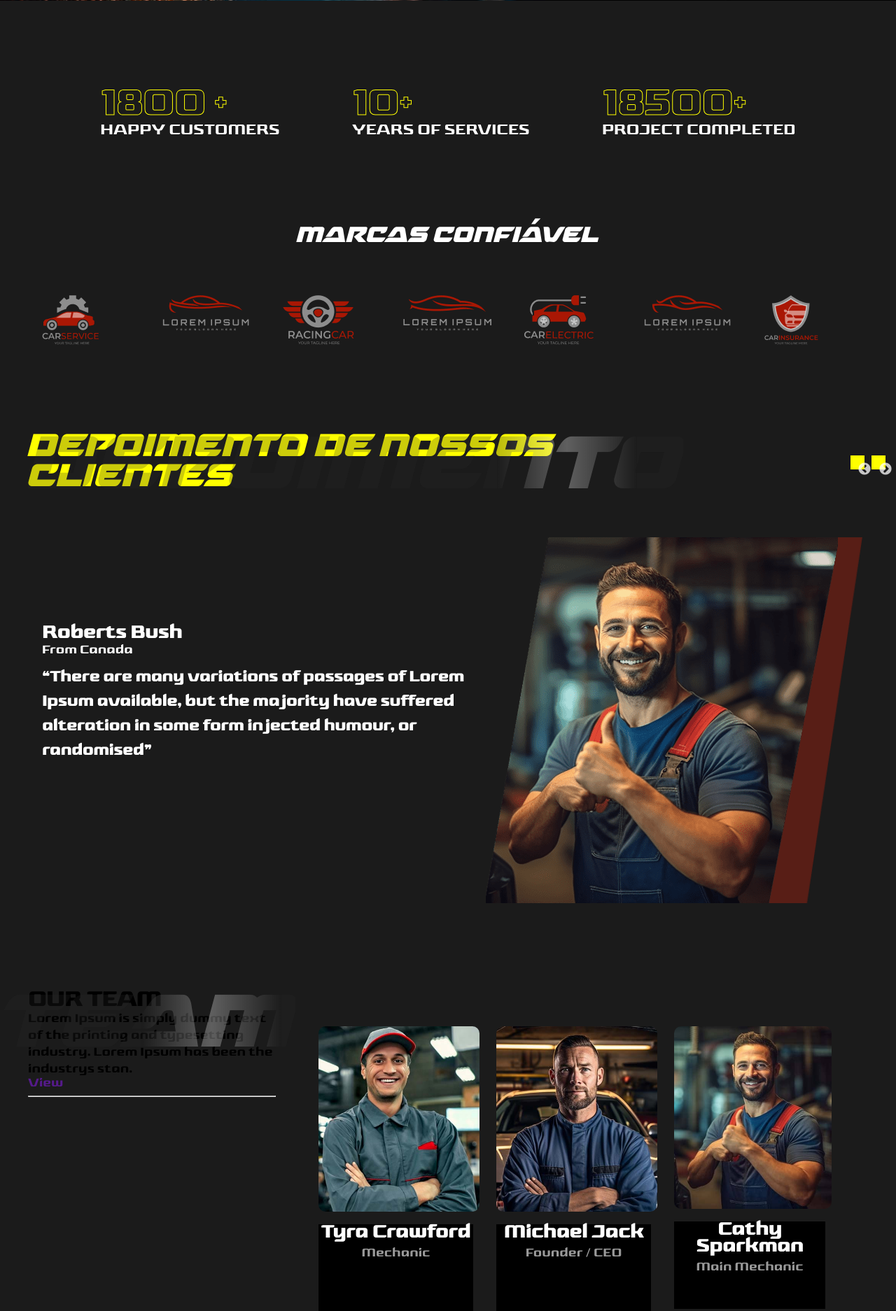
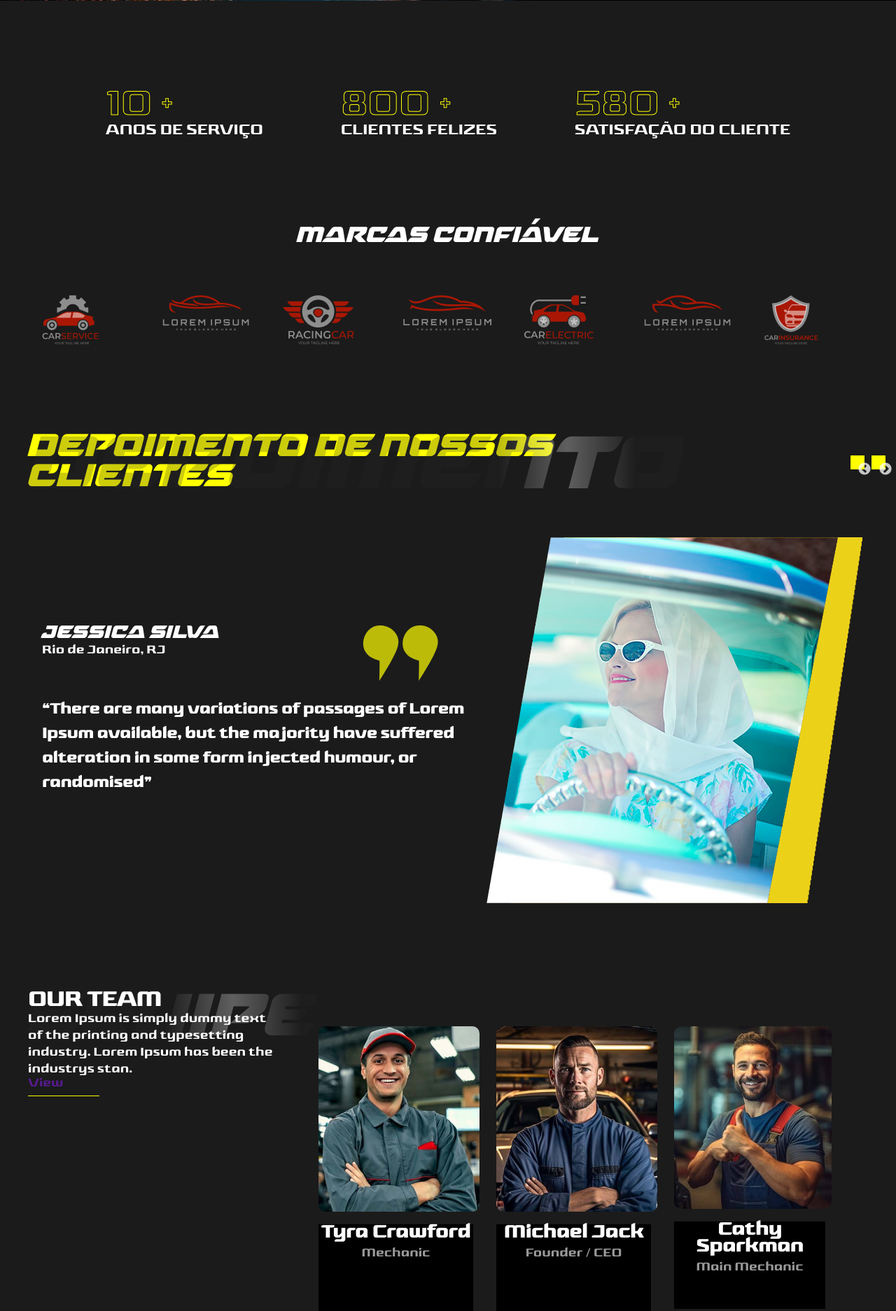
Before and after one commit to IngridvS/kioficina, a PHP site: page / in a window 1280 px wide. Shown: the part 4380-6254 px from the top of the page at 70% size. Run offline with PHP 8.4, Linux system fonts and the light colour scheme; some libraries are stand-ins or nearby versions.

Commit message:
add ajustes finais

```diff
--- a/index.html
+++ b/index.html
@@ -479,7 +479,7 @@
         <div class="espaco"></div>
 
         <div class="video">
-            <a href="https://www.youtube.com/watch?v=zgN373ZDtJg" data-lity>
+            <a href="../kioficina/video/hero-bg-video-2.mp4" data-lity>
                 <span class="butto">
                     <span></span>
                 </span>
@@ -491,16 +491,16 @@
             <article class="site">
                 <div>
                     <div>
-                        <h4>1800 +</h4>
-                        <p>HAPPY CUSTOMERS</p>
+                        <span>10 +</span>
+                        <p>Anos de Serviço</p>
                     </div>
                     <div>
-                        <h4>10+</h4>
-                        <p>Years of Services</p>
+                        <span>800 +</span>
+                        <p>Clientes Felizes</p>
                     </div>
                     <div>
-                        <h4>18500+</h4>
-                        <p>Project Completed</p>
+                        <span>580 +</span>
+                        <p>Satisfação do cliente</p>
                     </div>
                 </div>
             </article>
@@ -558,10 +558,27 @@
                             <div class="espaco"></div>
                             <div class="depos_t">
                                 <div>
-                                    <h5>Roberts Bush</h5>
-                                    <p>From Canada</p>
+                                    <h5>Jessica Silva</h5>
+                                    <p>Rio de Janeiro, RJ</p>
                                 </div>
                                 <div class="icon">
+                                    <svg xmlns="http://www.w3.org/2000/svg" width="109" height="81" viewBox="0 0 109 81"
+                                        fill="none">
+                                        <g opacity="0.7" clip-path="url(#clip0_219_726)">
+                                            <path
+                                                d="M24.8606 80.2504C27.2135 76.6896 47.9194 44.6582 51.3233 31.1053C53.5194 22.3053 51.8096 15.5445 45.739 9.14449C36.0449 -1.09865 19.8567 -1.11431 11.0096 6.43079C1.59785 14.4622 -1.14726 29.8504 5.45666 39.2622C10.539 46.4935 15.2292 48.219 25.1586 51.4503C25.4253 56.5797 24.9861 77.0975 24.8606 80.2504Z"
+                                                fill="#FFFF00"></path>
+                                            <path
+                                                d="M81.2214 80.2504C83.5743 76.6896 104.28 44.6582 107.668 31.1053C109.88 22.3053 108.155 15.5445 102.084 9.14449C92.4057 -1.09865 76.2175 -1.11431 67.3704 6.43079C57.9586 14.4622 55.1978 29.8504 61.8174 39.2622C66.8841 46.4935 71.5743 48.219 81.5194 51.4503C81.7861 56.5797 81.3312 77.0975 81.2214 80.2504Z"
+                                                fill="#FFFF00"></path>
+                                        </g>
+                                        <defs>
+                                            <clipPath id="clip0_219_7263">
+                                                <rect width="108.235" height="80" fill="white"
+                                                    transform="translate(0.671997 0.966797)"></rect>
+                                            </clipPath>
+                                        </defs>
+                                    </svg>
 
                                 </div>
                             </div>
@@ -574,7 +591,7 @@
                                     suffered alteration in some form injected humour, or randomised”</h4>
                             </div>
                         </div>
-                        <img src="img/testmaonail_1.png" alt="..." class="depo-slide-img">
+                        <img src="img/testimaonial-jessica.png" alt="..." class="depo-slide-img">
                         <img class="fundo-img" src="img/testimaonial-img-bg.png" alt="...">
                     </div>
 
@@ -584,11 +601,27 @@
 
                             <div class="depos_t">
                                 <div>
-                                    <h5>Roberts Bush</h5>
-                                    <p>From Canada</p>
+                                    <h5>JOÃO MENDES</h5>
+                                    <p>São Paulo, SP</p>
                                 </div>
                                 <div class="icon">
-
+                                    <svg xmlns="http://www.w3.org/2000/svg" width="109" height="81" viewBox="0 0 109 81"
+                                        fill="none">
+                                        <g opacity="0.7" clip-path="url(#clip0_219_726)">
+                                            <path
+                                                d="M24.8606 80.2504C27.2135 76.6896 47.9194 44.6582 51.3233 31.1053C53.5194 22.3053 51.8096 15.5445 45.739 9.14449C36.0449 -1.09865 19.8567 -1.11431 11.0096 6.43079C1.59785 14.4622 -1.14726 29.8504 5.45666 39.2622C10.539 46.4935 15.2292 48.219 25.1586 51.4503C25.4253 56.5797 24.9861 77.0975 24.8606 80.2504Z"
+                                                fill="#FFFF00"></path>
+                                            <path
+                                                d="M81.2214 80.2504C83.5743 76.6896 104.28 44.6582 107.668 31.1053C109.88 22.3053 108.155 15.5445 102.084 9.14449C92.4057 -1.09865 76.2175 -1.11431 67.3704 6.43079C57.9586 14.4622 55.1978 29.8504 61.8174 39.2622C66.8841 46.4935 71.5743 48.219 81.5194 51.4503C81.7861 56.5797 81.3312 77.0975 81.2214 80.2504Z"
+                                                fill="#FFFF00"></path>
+                                        </g>
+                                        <defs>
+                                            <clipPath id="clip0_219_7263">
+                                                <rect width="108.235" height="80" fill="white"
+                                                    transform="translate(0.671997 0.966797)"></rect>
+                                            </clipPath>
+                                        </defs>
+                                    </svg>
                                 </div>
                             </div>
                             <div class="depor-p">
@@ -615,13 +648,13 @@
 
 
         <section class="time_oficina">
-            <div class="text_fundo">TEAM</div>
+
             <article class="site">
-
+                <div class="text_fundo">EQUIPE</div>
                 <div>
                     <div class="sessao_team">
                         <div>
-                            <div>
+                            <div class="titulo">
                                 <h4>OUR TEAM</h4>
                                 <p>Lorem Ipsum is simply dummy text of the printing and typesetting industry. Lorem
                                     Ipsum
@@ -885,7 +918,7 @@
                     </div>
                 </div>
 
-                <div>
+                <div class="item_lista">
 
                     <h6>ksksk </h6>
                     <ul>
@@ -898,8 +931,8 @@
                 </div>
 
 
-                <div>
-                    <div>
+                <div class="item_lista">
+
                     <h6>hfhfhf</h6>
                     <ul>
                         <li>about us</li>
@@ -907,12 +940,12 @@
                         <li>about us</li>
                         <li>about us</li>
                     </ul>
-                    </div>
+
                 </div>
 
 
                 <div>
-                    <div>
+
                     <h6>Location & Contact</h6>
 
                     <div class="email">
@@ -945,13 +978,65 @@
 
                 </div>
             </div>
+
+            <div class="espacomin"></div>
+
+            <hr>
+
+            <div class="item_final">
+                <div>
+                    <p>COPYRIQHT 2024,All Right reserved</p>
                 </div>
+                <div>
+                    <a class="icon" href="#">
+                        <svg width="17" height="17" viewBox="0 0 17 17" fill="none" xmlns="http://www.w3.org/2000/svg">
+                            <g id="facebook-app-symbol (1) 3" clip-path="url(#clip0_64_133)">
+                                <path id="f_1_"
+                                    d="M16.5 7.08128L9.20218 7.08128L9.20218 4.63269L6.35725 4.26533L6.35725 7.08128L4.54118 7.08128C3.71776 7.08128 3.15661 6.85356 3.15661 5.67145L3.15599 4.16622L0.611384 4.16622C0.577556 4.42653 0.5 5.32007 0.5 6.36007C0.5 8.53175 1.82557 10.0185 4.25942 10.0185L6.35725 10.0185L6.35725 12.4745L9.20218 12.4745L9.20218 10.0185L16.5 10.0185L16.5 7.08128Z"
+                                    fill="white" />
+                            </g>
+                            <defs>
+                                <clipPath id="clip0_64_133">
+                                    <rect width="16" height="16" fill="white"
+                                        transform="translate(0.5 16.3204) rotate(-90)" />
+                                </clipPath>
+                            </defs>
+                        </svg>
+                    </a>
+                    <a class="icon" href="#">
+                        <svg width="17" height="17" viewBox="0 0 17 17" fill="none" xmlns="http://www.w3.org/2000/svg">
+                            <g id="linkedin (1) 1" clip-path="url(#clip0_64_135)">
+                                <path id="Vector"
+                                    d="M16.5 0.324375L16.4993 0.320374L10.6313 0.320374C7.76068 0.320374 5.54935 0.938375 5.54935 4.29437C5.54935 5.90771 6.43468 6.99037 7.27401 7.43237L7.27401 7.47904L5.81735 7.47904L5.81735 10.661L16.4993 10.661L16.4993 7.34771L11.21 7.34771C9.81735 7.34771 8.47068 7.08371 8.47068 5.35904C8.47068 3.65971 10.06 3.63437 11.2993 3.63437L16.5 3.63437L16.5 0.324375Z"
+                                    fill="white" />
+                                <path id="Vector_2"
+                                    d="M5.81799 16.0564L5.81799 12.739L16.5 12.739L16.5 16.0564L5.81799 16.0564Z"
+                                    fill="white" />
+                                <path id="Vector_3"
+                                    d="M0.5 14.399C0.5 15.4597 1.36067 16.3204 2.42133 16.3204C3.482 16.3204 4.36067 15.4597 4.36067 14.399C4.36067 13.3384 3.482 12.4777 2.42133 12.4777C1.36067 12.4784 0.5 13.339 0.5 14.399Z"
+                                    fill="white" />
+                            </g>
+                            <defs>
+                                <clipPath id="clip0_64_135">
+                                    <rect width="16" height="16" fill="white"
+                                        transform="translate(0.5 16.3204) rotate(-90)" />
+                                </clipPath>
+                            </defs>
+                        </svg>
+                    </a>
+                    <a class="icon" href="#">
+                        <svg width="21" height="17" viewBox="0 0 21 21" fill="none" xmlns="http://www.w3.org/2000/svg">
+                            <g id="twitter">
+                                <path id="Vector"
+                                    d="M9.27491 8.83093L2.5 3.00265L2.5 4.38377L8.38256 9.44446L2.5 13.4864L2.5 18.1484L11.3955 12.0361L18.5 18.1484L18.5 16.7672L12.2878 11.4229L18.5 7.15432L18.5 2.49239L9.27491 8.83127L9.27491 8.83093ZM11.4738 10.7227L10.5881 11.342L3.53974 16.2695L3.53974 14.1481L9.22795 10.1715L10.1137 9.55219L17.5075 4.38311L17.5075 6.50455L11.4742 10.7227L11.4738 10.7227Z"
+                                    fill="white" />
+                            </g>
 
-
-
-
+                        </svg>
+                    </a>
                 </div>
-
+            </div>
+        </div>
     </footer>
 
 
--- a/js/oficina.js
+++ b/js/oficina.js
@@ -4,6 +4,7 @@ $(document).ready(function () {
     slidesToScroll: 1,
     autoplay: true,
     autoplaySpeed: 2000,
+    pauseOnHover: false,
     dots: true,
     responsive: [
       {
--- a/style/reset.css
+++ b/style/reset.css
@@ -28,9 +28,7 @@ article, aside, details, figcaption, figure,
 footer, header, hgroup, menu, nav, section {
 	display: block;
 }
-body {
-	line-height: 1;
-}
+
 ol, ul {
 	list-style: none;
 }
--- a/style/style.css
+++ b/style/style.css
@@ -909,7 +910,7 @@ header .logo {
             width: 100%;
             text-transform: uppercase;
 
-            h4 {
+            span {
                 -webkit-text-stroke: 1px var(--primary-color);
                 border: 0;
                 font-size: 48px;
@@ -1070,11 +1057,19 @@ header .logo {
     }
 
     .depos_t {
+        display: flex;
+        justify-content: space-between;
+        width: 86%;
+
+
         h5 {
             color: var(--white-color);
+            font-family: var(--titulos);
+
         }
 
         p {
+
             color: var(--white-color);
             margin-bottom: 10px;
         }
@@ -1084,6 +1079,7 @@ header .logo {
     .depor-p {
 
         h4 {
+             margin-top: 20px;
             font-family: var(--fontNoCorpo);
             font-size: 20px;
             color: var(--white-color);
@@ -1118,6 +1114,25 @@ header .logo {
 
 .sessao_team {
     width: 53%;
+    position: relative;
+    z-index: 10;
+
+
+
+    h4{
+        color: var(--white-color);
+    }
+    p{
+        color: var(--white-color);
+    }
+    hr{
+        width: 102px;
+        height: 1px;
+        position: absolute;
+        background-color: var(--primary-color);
+        border: 0
+
+    }
 }
 
 .time_oficina {
@@ -1127,6 +1142,9 @@ header .logo {
     .site>div {
         display: flex;
         justify-content: space-between;
+    }
+    .text_fundo{
+        font-size: 60pt;
     }
 
     .team-container {
```
Also changed, not shown: other parts of style/style.css (+52 -34 lines), img/SVG/path.svg (added), img/choose-us.png, img/hero_slider_bg_1.png, img/testimaonial-img-bg.png, img/testimaonial-jessica.png (added), 2 other files. Lines whose indentation alone changed are shown as unchanged.
